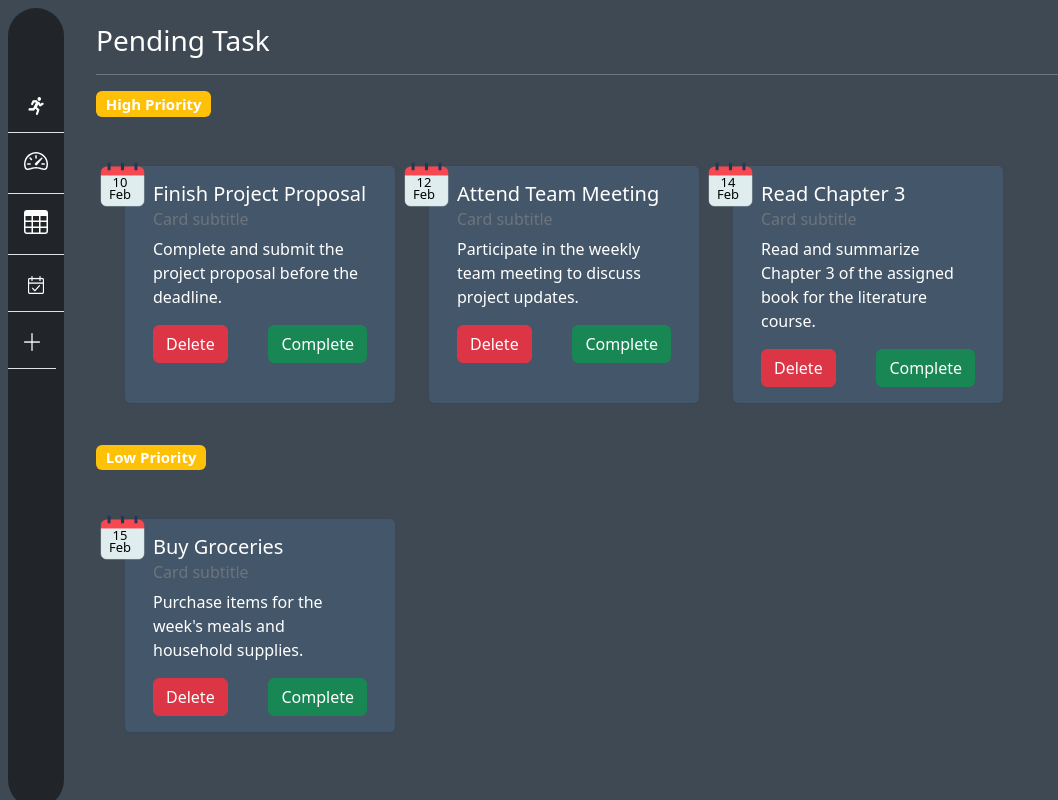
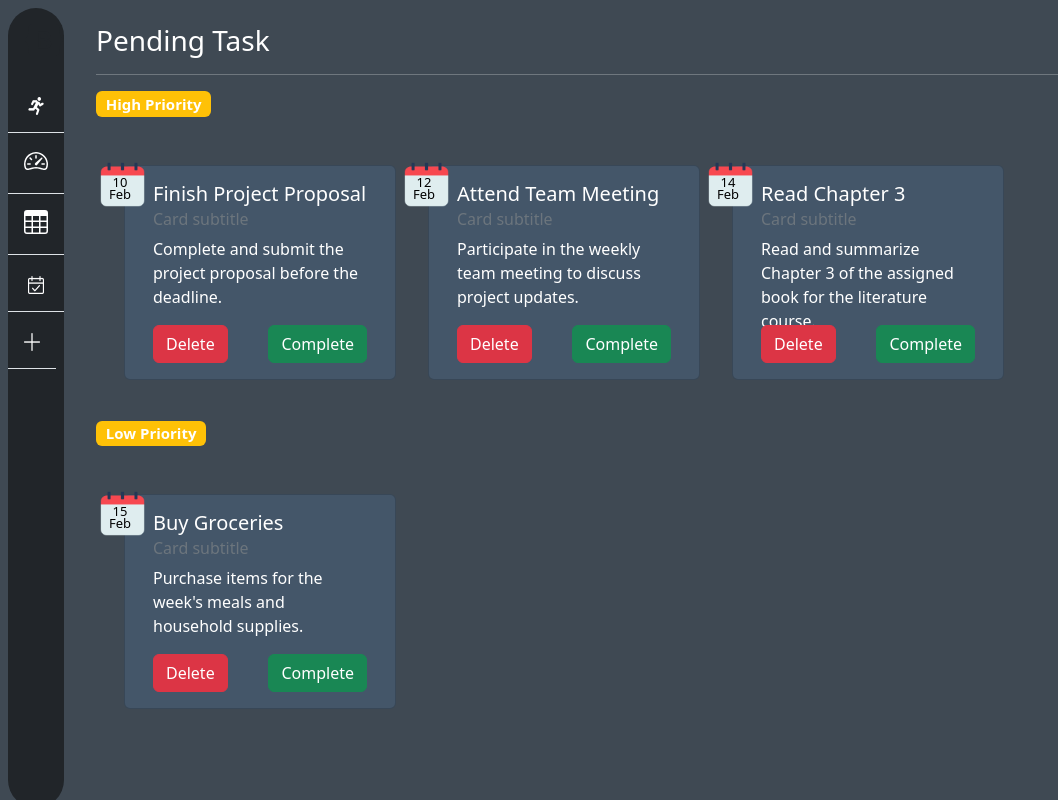
Before and after one commit to jitheshm/Todo-List, a React (Vite) app: page /Todo-List/pending in a window 1280 px wide. Shown: the whole page, without its empty margins (0-1058 px from the left). Built offline with nearby package versions, Linux system fonts and the light colour scheme.

Commit message:
ui design updated

```diff
--- a/src/App.css
+++ b/src/App.css
@@ -123,5 +123,8 @@ height: 100px;
   padding-top: 14px;
   font-size: small;
 }
+.card-text{
+  height: 72px;
+}
 .fw-semibold { font-weight: 600; }
 .lh-tight { line-height: 1.25; }
--- a/src/components/CreateTask.jsx
+++ b/src/components/CreateTask.jsx
@@ -40,7 +40,7 @@ function CreateTask() {
             <div className="taskInputContainer">
                 <div className="col-4 taskInput p-4 rounded text-center">
                     <input placeholder="Task Title" className="inputContent my-2" type="text" name="Task" value={title} onChange={handleTitleChange} />
-                    <textarea placeholder="Task Description" className="inputContent textinputContent my-2" maxLength={50} type="text" value={desc} onChange={handleDescChange} />
+                    <textarea placeholder="Task Description" className="inputContent textinputContent my-2" maxLength={80} type="text" value={desc} onChange={handleDescChange} />
                     <select name id className="inputContent my-2" value={priority} onChange={handlePriorityChange}>
                         <option value="" disabled selected>Select Task Priority</option>
                         <option value="High">High Priority</option>
```
